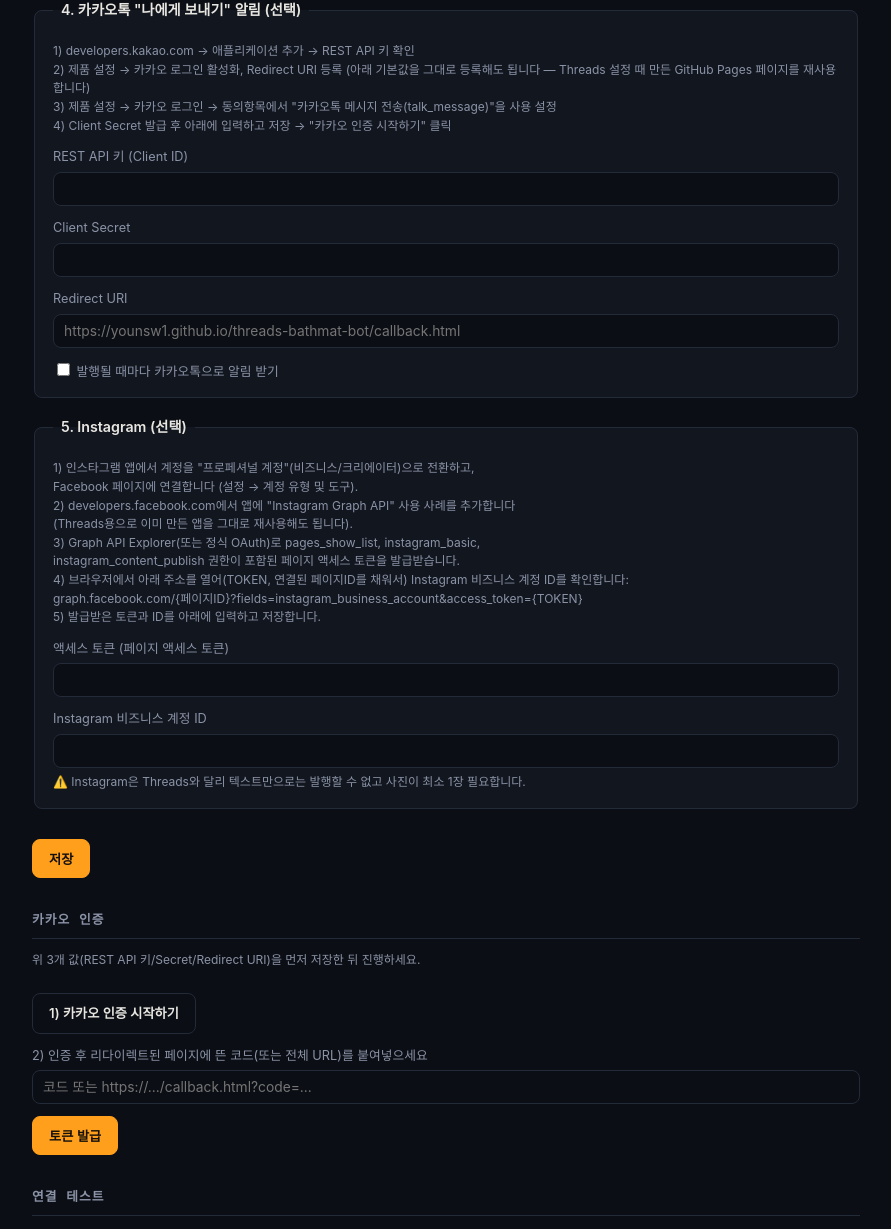
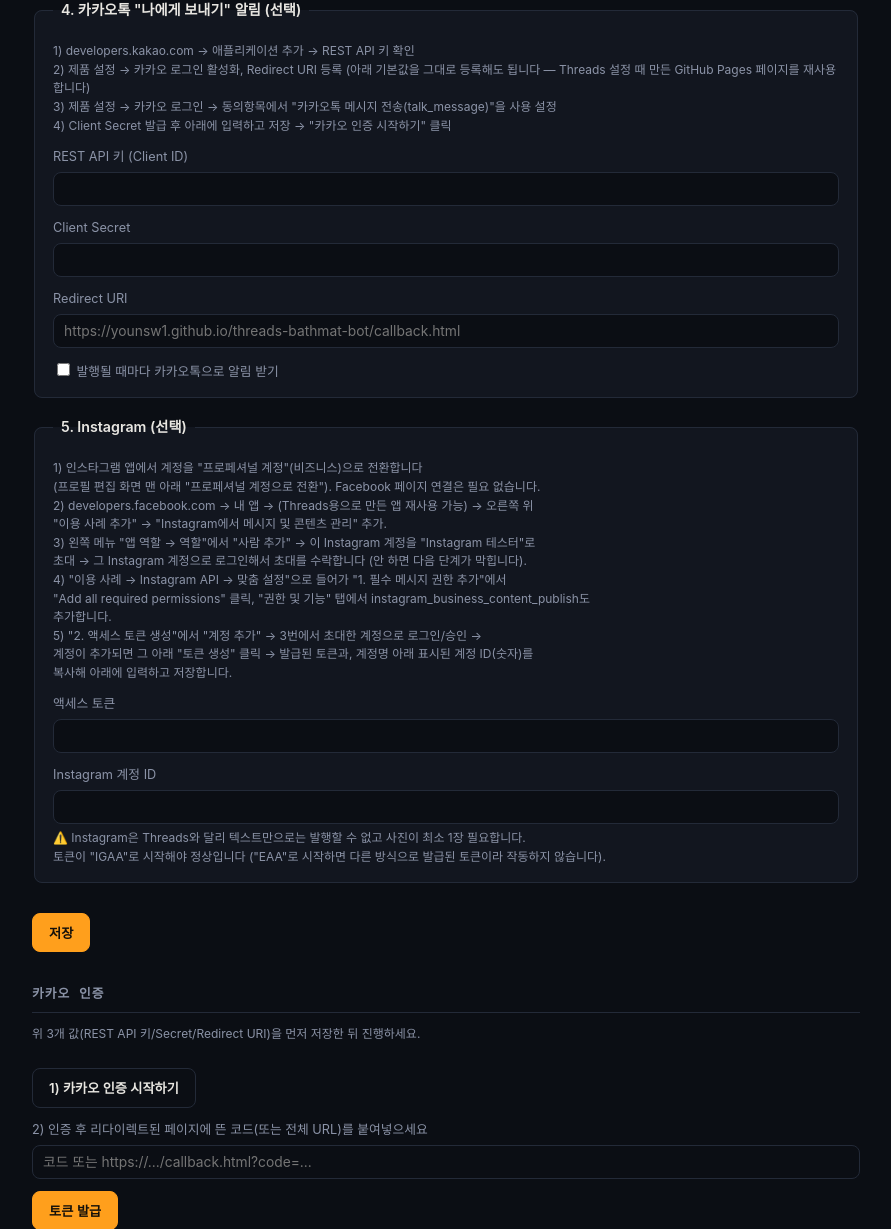
Before and after one commit to younsw1/threads-bathmat-bot, a Flask app: page /setup in a window 1280 px wide. Shown: the part 1224-2453 px from the top of the page, without its empty margins (236-1127 px from the left). Run offline with Flask 3, Linux system fonts and the light colour scheme; data comes from the database, SQL or seed files in the repository; some libraries are stand-ins or nearby versions; some web fonts are replaced.

Commit message:
Correct Instagram setup docs to match the flow that actually worked
The original instructions described the classic Facebook-Page-linked
method, but walking through it live led to Meta's newer "Instagram API
with Instagram Login" product instead - no Facebook Page needed, but
a different app use case, tester-invite step, and token type (IGAA-
prefixed, graph.instagram.com only). Rewrote both setup.html and the
manual to match the verified working steps.

```diff
--- a/webapp/templates/setup.html
+++ b/webapp/templates/setup.html
@@ -79,22 +79,26 @@
 
   <fieldset>
     <legend>5. Instagram (선택)</legend>
-    <div class="help">1) 인스타그램 앱에서 계정을 "프로페셔널 계정"(비즈니스/크리에이터)으로 전환하고,
-Facebook 페이지에 연결합니다 (설정 → 계정 유형 및 도구).
-2) developers.facebook.com에서 앱에 "Instagram Graph API" 사용 사례를 추가합니다
-(Threads용으로 이미 만든 앱을 그대로 재사용해도 됩니다).
-3) Graph API Explorer(또는 정식 OAuth)로 pages_show_list, instagram_basic,
-instagram_content_publish 권한이 포함된 페이지 액세스 토큰을 발급받습니다.
-4) 브라우저에서 아래 주소를 열어(TOKEN, 연결된 페이지ID를 채워서) Instagram 비즈니스 계정 ID를 확인합니다:
-graph.facebook.com/{페이지ID}?fields=instagram_business_account&access_token={TOKEN}
-5) 발급받은 토큰과 ID를 아래에 입력하고 저장합니다.</div>
-    <label>액세스 토큰 (페이지 액세스 토큰)
+    <div class="help">1) 인스타그램 앱에서 계정을 "프로페셔널 계정"(비즈니스)으로 전환합니다
+(프로필 편집 화면 맨 아래 "프로페셔널 계정으로 전환"). Facebook 페이지 연결은 필요 없습니다.
+2) developers.facebook.com → 내 앱 → (Threads용으로 만든 앱 재사용 가능) → 오른쪽 위
+"이용 사례 추가" → "Instagram에서 메시지 및 콘텐츠 관리" 추가.
+3) 왼쪽 메뉴 "앱 역할 → 역할"에서 "사람 추가" → 이 Instagram 계정을 "Instagram 테스터"로
+초대 → 그 Instagram 계정으로 로그인해서 초대를 수락합니다 (안 하면 다음 단계가 막힙니다).
+4) "이용 사례 → Instagram API → 맞춤 설정"으로 들어가 "1. 필수 메시지 권한 추가"에서
+"Add all required permissions" 클릭, "권한 및 기능" 탭에서 instagram_business_content_publish도
+추가합니다.
+5) "2. 액세스 토큰 생성"에서 "계정 추가" → 3번에서 초대한 계정으로 로그인/승인 →
+계정이 추가되면 그 아래 "토큰 생성" 클릭 → 발급된 토큰과, 계정명 아래 표시된 계정 ID(숫자)를
+복사해 아래에 입력하고 저장합니다.</div>
+    <label>액세스 토큰
       <input type="password" name="instagram_access_token" value="{{ settings.instagram_access_token or '' }}">
     </label>
-    <label>Instagram 비즈니스 계정 ID
+    <label>Instagram 계정 ID
       <input type="text" name="instagram_business_id" value="{{ settings.instagram_business_id or '' }}">
     </label>
-    <div class="help">⚠️ Instagram은 Threads와 달리 텍스트만으로는 발행할 수 없고 사진이 최소 1장 필요합니다.</div>
+    <div class="help">⚠️ Instagram은 Threads와 달리 텍스트만으로는 발행할 수 없고 사진이 최소 1장 필요합니다.
+토큰이 "IGAA"로 시작해야 정상입니다 ("EAA"로 시작하면 다른 방식으로 발급된 토큰이라 작동하지 않습니다).</div>
   </fieldset>
 
   <button type="submit">저장</button>
```
Also changed, not shown: 사용설명서.md (+17 -10 lines).
